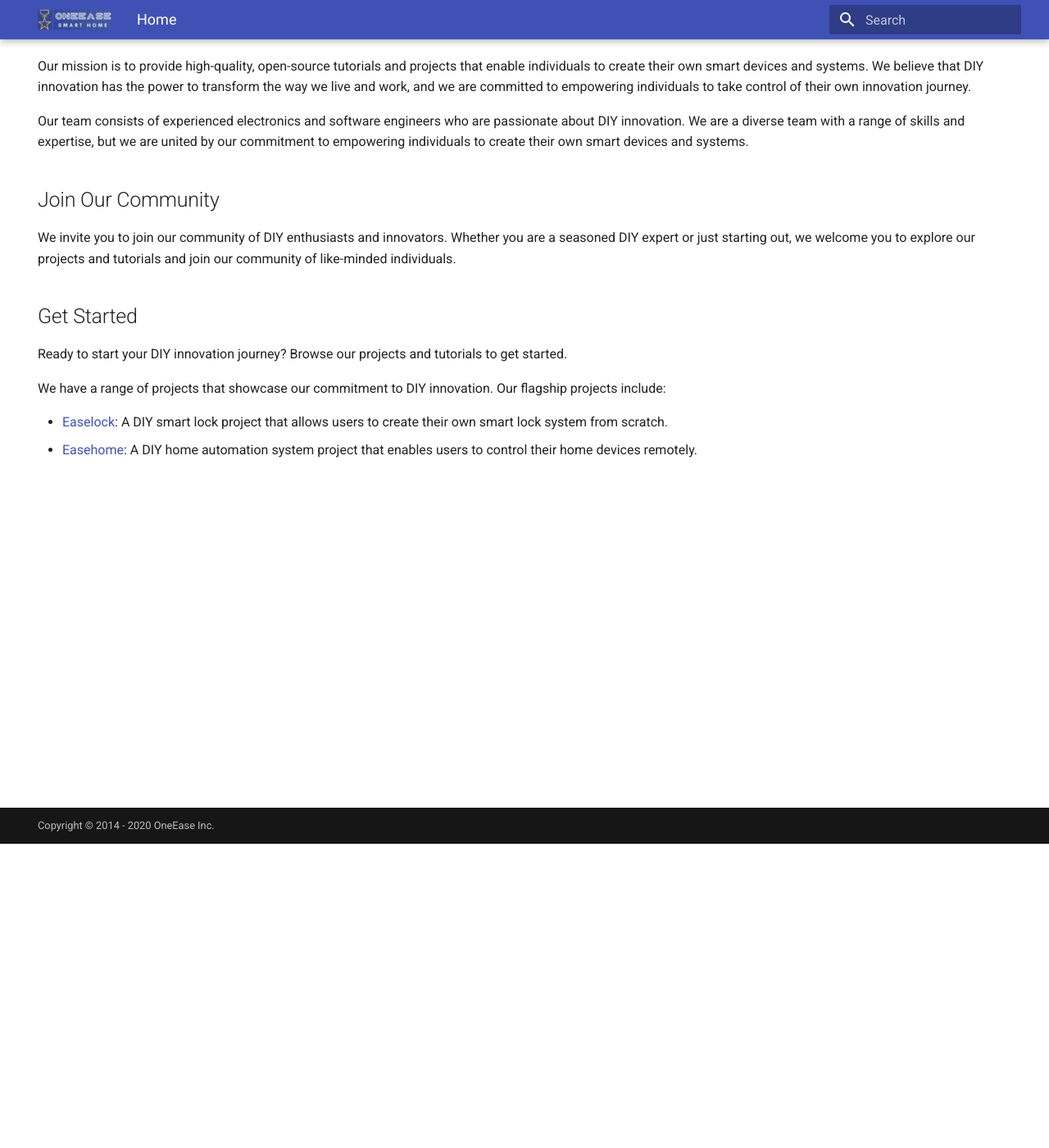
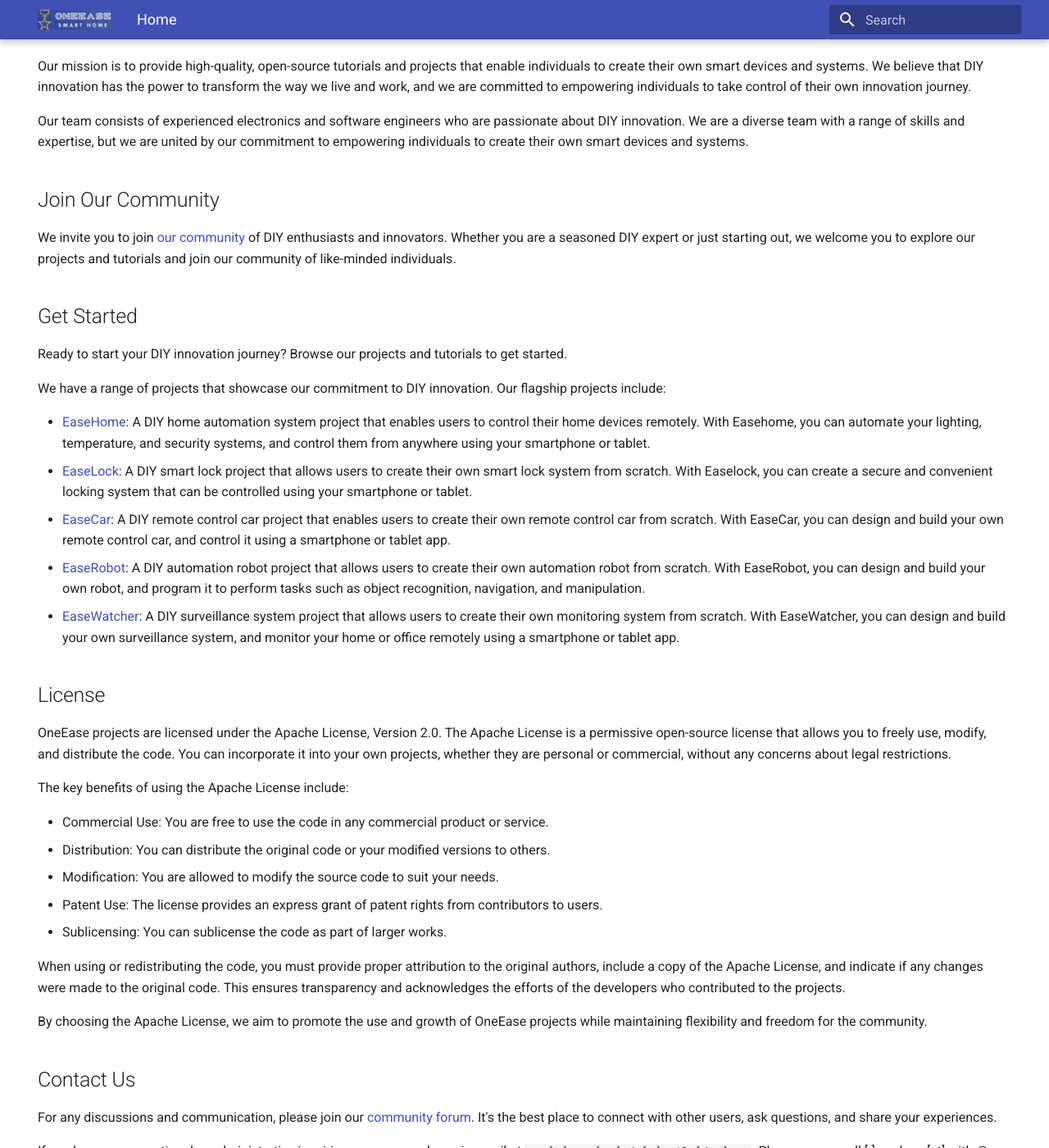
Before and after one commit to OneEase/Website, an MkDocs documentation site: the page built from docs/index.md, in a window 1280 px wide and 1400 px high, scrolled down 371 px. Shown: the whole window at 82% size. Built offline with MkDocs 1.6.1 and Material for MkDocs 9.7.7, drawn with Linux system fonts in a browser that asks for light colours; some of the changed text lies outside the part shown.

Commit message:
update site

````diff
--- a/docs/index.md
+++ b/docs/index.md
@@ -31,7 +31,7 @@ commitment to empowering individuals to create their own smart devices and syste
 
 ## Join Our Community
 
-We invite you to join our community of DIY enthusiasts and innovators. Whether you are a
+We invite you to join [our community](/community) of DIY enthusiasts and innovators. Whether you are a
 seasoned DIY expert or just starting out, we welcome you to explore our projects and tutorials
 and join our community of like-minded individuals.
 
@@ -43,7 +43,29 @@ Ready to start your DIY innovation journey? Browse our projects and tutorials to
 We have a range of projects that showcase our commitment to DIY innovation. Our flagship
 projects include:
 
-* [Easelock](/easelock): A DIY smart lock project that allows users to create their own smart lock system from
-scratch.
-* [Easehome](/easehome): A DIY home automation system project that enables users to control their home devices
-remotely.
+* [EaseHome](/easehome): A DIY home automation system project that enables users to control their home devices remotely. With Easehome, you can automate your lighting, temperature, and security systems, and control them from anywhere using your smartphone or tablet.
+* [EaseLock](/easelock): A DIY smart lock project that allows users to create their own smart lock system from scratch. With Easelock, you can create a secure and convenient locking system that can be controlled using your smartphone or tablet.
+* [EaseCar](/easecar): A DIY remote control car project that enables users to create their own remote control car from scratch. With EaseCar, you can design and build your own remote control car, and control it using a smartphone or tablet app.
+* [EaseRobot](/easerobot): A DIY automation robot project that allows users to create their own automation robot from scratch. With EaseRobot, you can design and build your own robot, and program it to perform tasks such as object recognition, navigation, and manipulation.
+* [EaseWatcher](/easewatcher):  A DIY surveillance system project that allows users to create their own monitoring system from scratch. With EaseWatcher, you can design and build your own surveillance system, and monitor your home or office remotely using a smartphone or tablet app.
+
+## License
+
+OneEase projects are licensed under the Apache License, Version 2.0. The Apache License is a permissive open-source license that allows you to freely use, modify, and distribute the code. You can incorporate it into your own projects, whether they are personal or commercial, without any concerns about legal restrictions.
+
+The key benefits of using the Apache License include:
+
+* Commercial Use: You are free to use the code in any commercial product or service.
+* Distribution: You can distribute the original code or your modified versions to others.
+* Modification: You are allowed to modify the source code to suit your needs.
+* Patent Use: The license provides an express grant of patent rights from contributors to users.
+* Sublicensing: You can sublicense the code as part of larger works.
+
+When using or redistributing the code, you must provide proper attribution to the original authors, include a copy of the Apache License, and indicate if any changes were made to the original code. This ensures transparency and acknowledges the efforts of the developers who contributed to the projects.
+
+By choosing the Apache License, we aim to promote the use and growth of OneEase projects while maintaining flexibility and freedom for the community.
+
+## Contact Us
+For any discussions and communication, please join our [community forum](/community). It's the best place to connect with other users, ask questions, and share your experiences.
+
+If you have any operational or administrative inquiries, you can reach us via email at ```one[-]ease[at]cdn[-]mails[dot]com```. Please remove all [-], replace [at] with @ and [dot] with . to avoid spam.
````
Also changed, not shown: docs/blog/index.md (deleted, +0 -1 lines).
